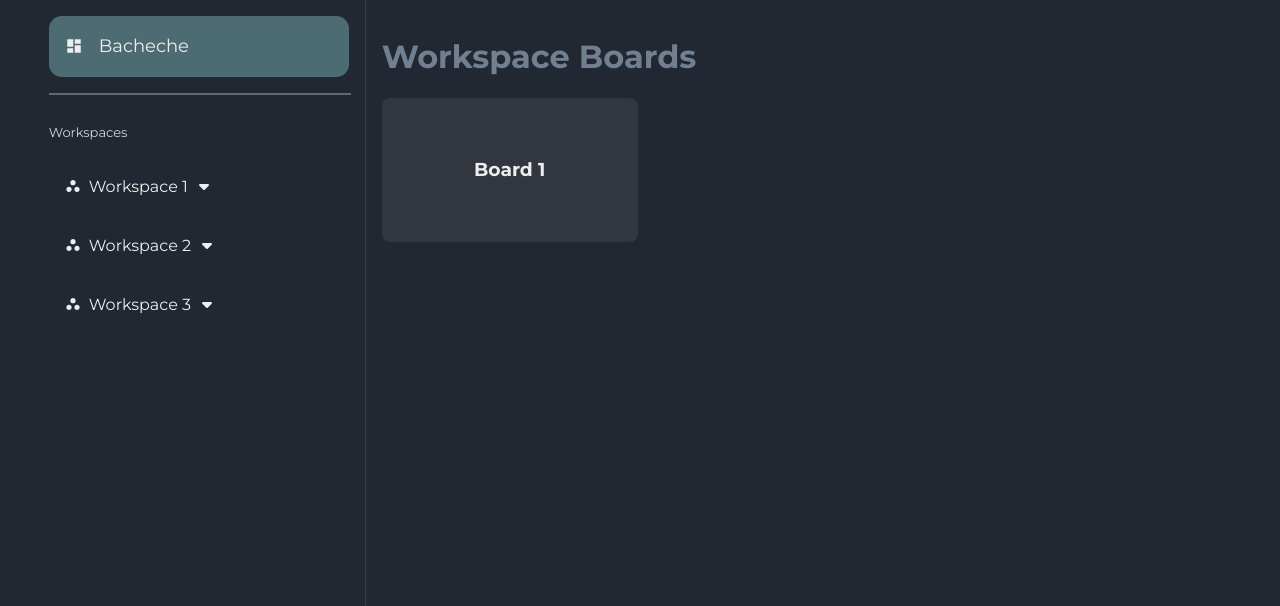
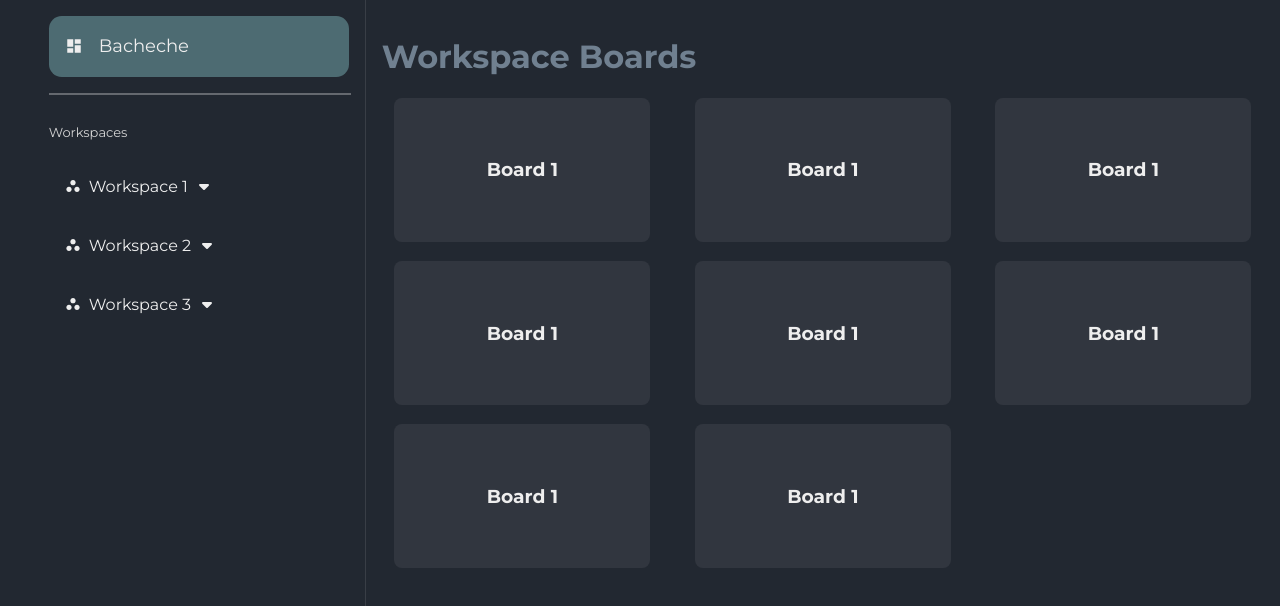
Before and after one commit to Brian-Zaniolo/collab-space, a React (Create React App) app: page /workspaces/1 in a window 1280 px wide. Shown: the top 606 px of the page. Built offline with nearby package versions, Linux system fonts and the light colour scheme.

Commit message:
fixed some style issue

```diff
--- a/src/components/board_card/style/boardCard.css
+++ b/src/components/board_card/style/boardCard.css
@@ -3,7 +3,7 @@
     flex-direction: column;
     align-items: center;
     justify-content: center;
-    width: clamp(200px, 20dvw, 300px);
+    width: clamp(200px, 20dvw, 280px);
     height: clamp(100px, 18dvh, 250px);
     border-radius: 0.5rem;
     background-color: var(--onBackground);
--- a/src/pages/workspace_boards/WorkspaceBoards.jsx
+++ b/src/pages/workspace_boards/WorkspaceBoards.jsx
@@ -5,13 +5,16 @@ const WorkspaceBoards = () => {
     return (
         <div className="workspaceBoard__container">
             <h1>Workspace Boards</h1>
-            {demoData && demoData.map((board) => <BoardCard board={board} />)}
+            <div className="workspaceBoard__boards__container">
+                {demoData &&
+                    demoData.map((board) => <BoardCard board={board} />)}
                 {demoData.length === 0 && (
                     <BoardCard
                         board={{ name: 'Create new board' }}
                         action={() => alert('Create new board')}
                     />
                 )}
+            </div>
         </div>
     );
 };
@@ -23,4 +26,32 @@ const demoData = [
         id: 1,
         name: 'Board 1',
     },
+    {
+        id: 1,
+        name: 'Board 1',
+    },
+    {
+        id: 1,
+        name: 'Board 1',
+    },
+    {
+        id: 1,
+        name: 'Board 1',
+    },
+    {
+        id: 1,
+        name: 'Board 1',
+    },
+    {
+        id: 1,
+        name: 'Board 1',
+    },
+    {
+        id: 1,
+        name: 'Board 1',
+    },
+    {
+        id: 1,
+        name: 'Board 1',
+    },
 ];
--- a/src/pages/workspace_boards/style/workspaceBoards.css
+++ b/src/pages/workspace_boards/style/workspaceBoards.css
@@ -1,5 +1,14 @@
 .workspaceBoard__container {
     display: flex;
     flex-flow: column;
+    height: 90dvh;
     color: slategray;
+
+    .workspaceBoard__boards__container {
+        display: grid;
+        overflow-y: scroll;
+        place-items: center;
+        grid-gap: 1.2rem;
+        grid-template-columns: repeat(auto-fit, minmax(280px, 1fr));
+    }
 }
```
Lines whose indentation alone changed are shown as unchanged.
